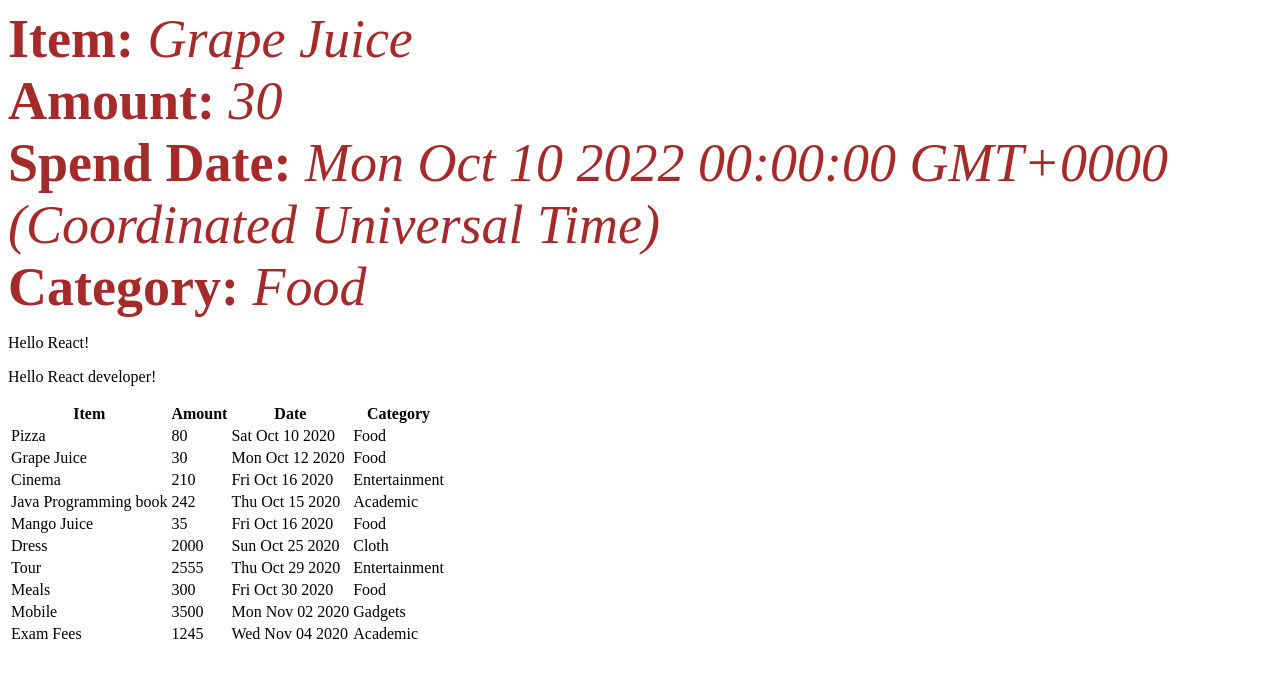
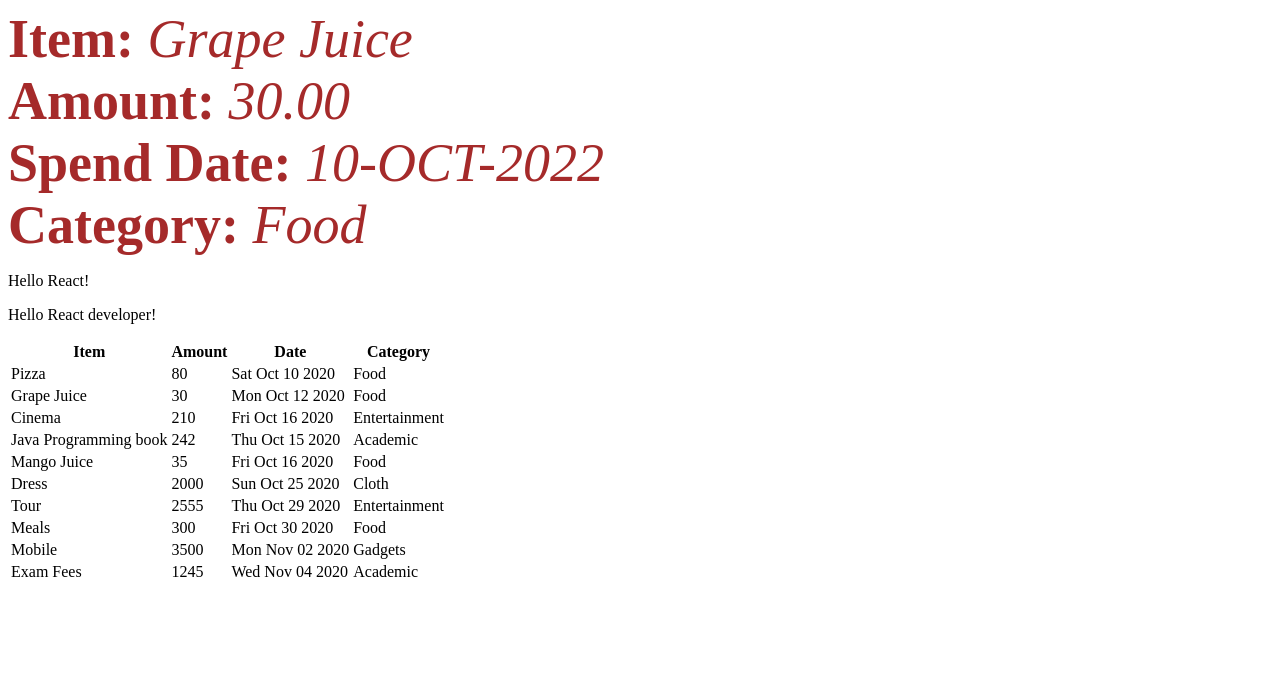
Before and after one commit to jasonwee/MyReactJS, a React (Create React App) app in the folder tutorialpoint/expense-manager-reactjs/: page / in a window 1280 px wide. Shown: the top 678 px of the page. Built offline with nearby package versions, Linux system fonts and the light colour scheme.

Commit message:
import two components

```diff
--- a/tutorialpoint/expense-manager-reactjs/src/components/ExpenseEntryItem.js
+++ b/tutorialpoint/expense-manager-reactjs/src/components/ExpenseEntryItem.js
@@ -1,6 +1,9 @@
 import React from 'react';
 import './ExpenseEntryItem.css';
 import styles from './ExpenseEntryItem.module.css';
+
+import FormattedMoney from './FormattedMoney'
+import FormattedDate from './FormattedDate'
 
 
 class ExpenseEntryItem extends React.Component {
@@ -14,8 +17,8 @@ class ExpenseEntryItem extends React.Component {
          //<div className="itemStyle">
          <div className={styles.itemStyle}>
             <div><b>Item:</b> <em>{this.props.name}</em></div>
-            <div><b>Amount:</b> <em>{this.props.amount}</em></div>
-            <div><b>Spend Date:</b> <em>{this.props.spendDate.toString()}</em></div>
+            <div><b>Amount:</b> <em><FormattedMoney value={this.props.amount} /></em></div>
+            <div><b>Spend Date:</b> <em><FormattedDate value={this.props.spendDate} /></em></div>
             <div><b>Category:</b> <em>{this.props.category}</em></div>
          </div>
       );
```
